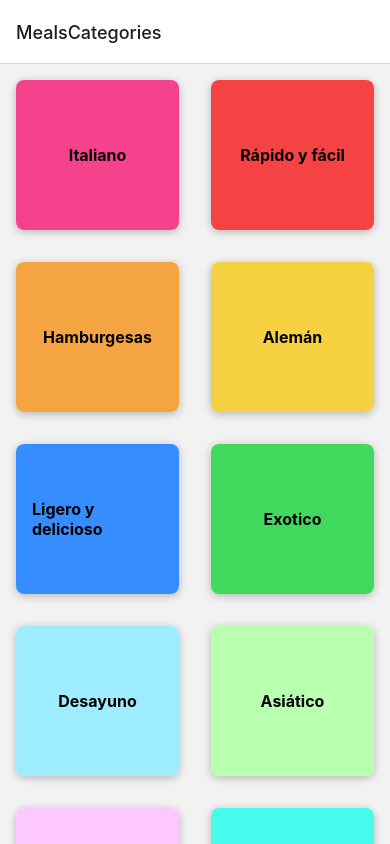
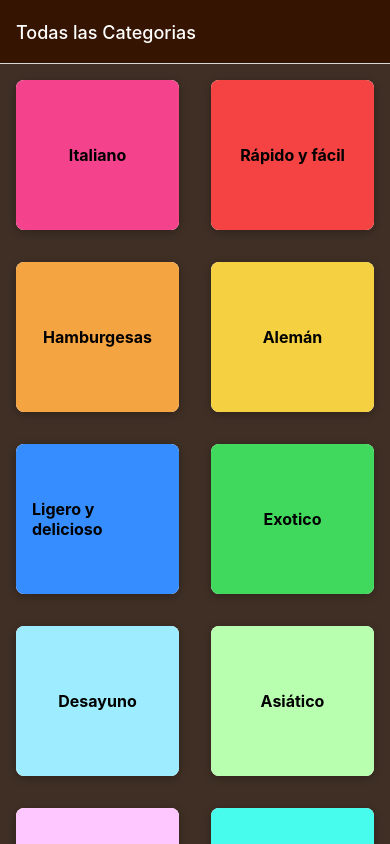
Before and after one commit to wlopera/React-native-navigation, a React Native app: screen / in a window 390 px wide. Built offline with nearby package versions, Linux system fonts and the light colour scheme.

Commit message:
uso de opciones entre vistas

```diff
--- a/App.js
+++ b/App.js
@@ -13,9 +13,30 @@
     <>
       <StatusBar style="dark" />
       <NavigationContainer>
-        <Stack.Navigator>
-          <Stack.Screen name="MealsCategories" component={CategoriesScreen} />
-          <Stack.Screen name="MealsOverview" component={MealsOverviewScreen} />
+        <Stack.Navigator
+          screenOptions={{
+            headerStyle: { backgroundColor: "#351401" },
+            headerTintColor: "white",
+            contentStyle: { backgroundColor: "#3f2f25" },
+          }}
+        >
+          <Stack.Screen
+            name="MealsCategories"
+            component={CategoriesScreen}
+            options={{
+              title: "Todas las Categorias",
+              // headerStyle: { backgroundColor: "#351401" },
+              // headerTintColor: "white",
+              // contentStyle: { backgroundColor: "#3f2f25" },
+            }}
+          />
+          <Stack.Screen
+            name="MealsOverview"
+            component={MealsOverviewScreen}
+            options={{
+              title: "Lista de Comidas",
+            }}
+          />
         </Stack.Navigator>
       </NavigationContainer>
     </>
```
